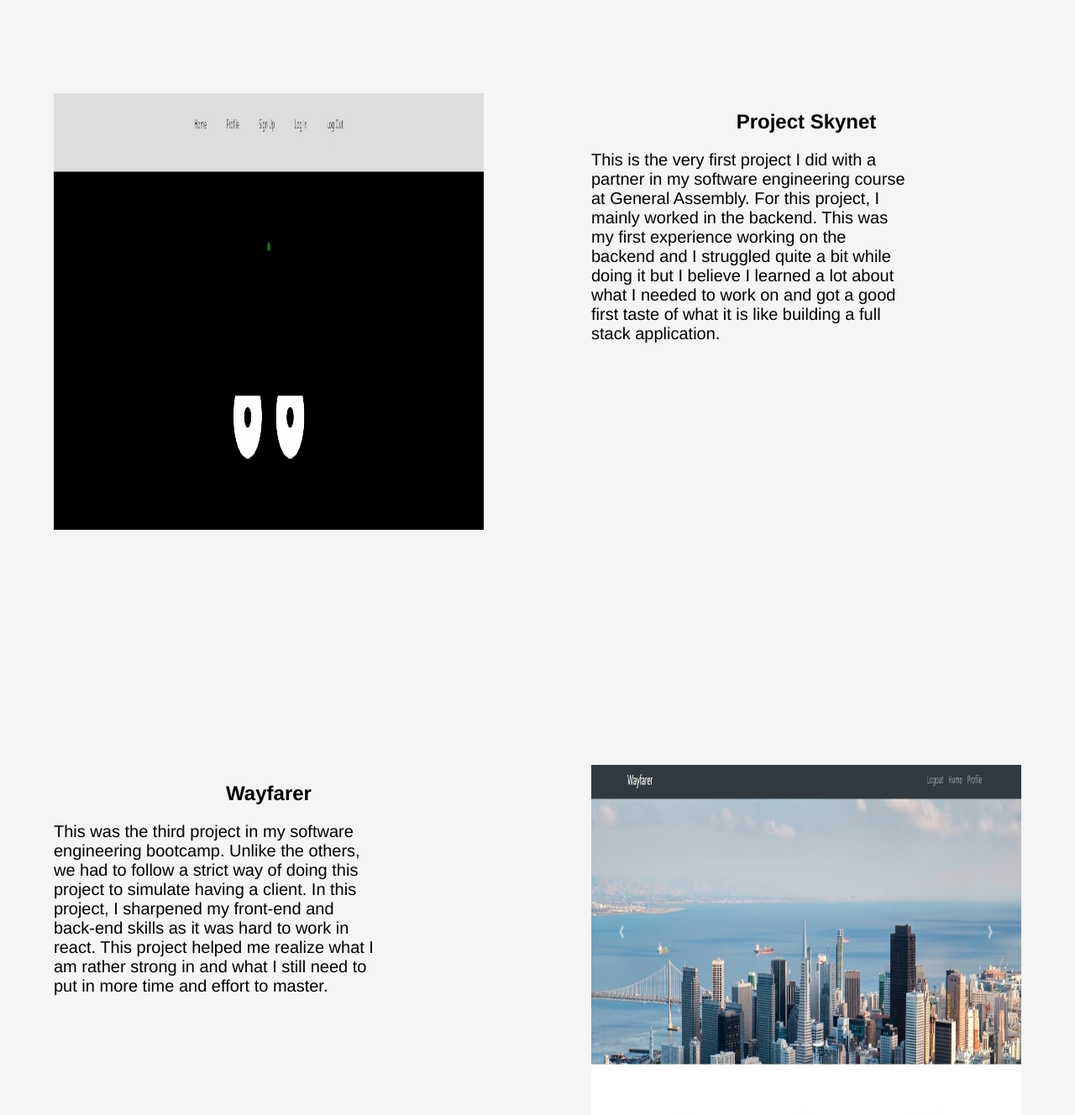
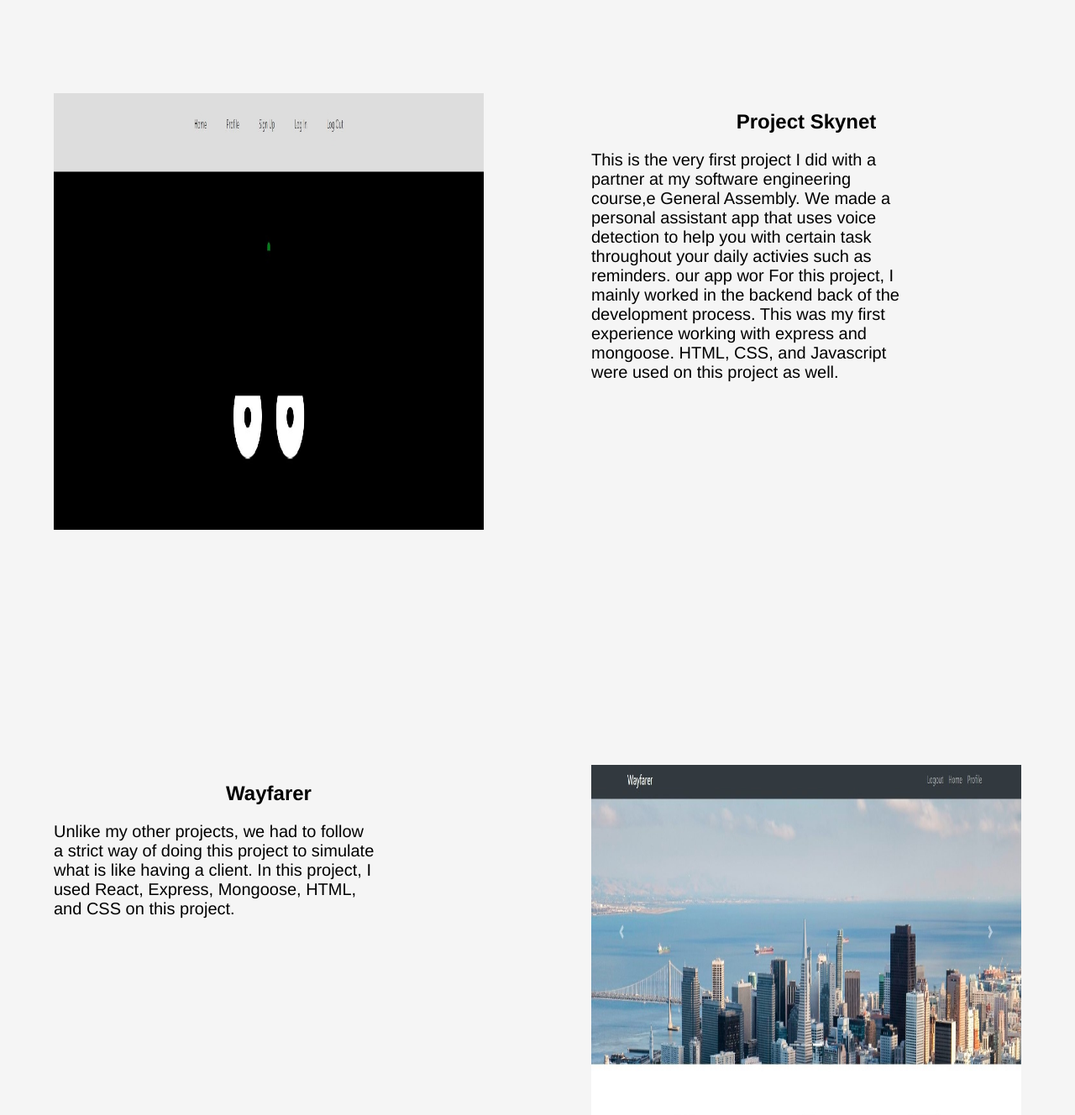
Before and after one commit to andymo15/portfolio, a plain HTML site: page index.html in a window 1280 px wide. Shown: the part 1617-2945 px from the top of the page at 84% size. Drawn offline with nearby package versions, Linux system fonts and the light colour scheme.

Commit message:
fixed descriptions

```diff
--- a/index.html
+++ b/index.html
@@ -51,18 +51,16 @@
         </div>
         <div class="project-one column">
             <h2 class="project-one-header">Project Skynet</h2>
-            <p>This is the very first project I did with a partner in my software engineering course at General Assembly. For this project,
-                I mainly worked in the backend. This was my first experience working on the backend and I struggled quite a bit while doing it but
-                I believe I learned a lot about what I needed to work on and got a good first taste of what it is like building a full stack application.
+            <p>This is the very first project I did with a partner at my software engineering course,e General Assembly. We made a personal assistant app that uses voice detection to help you with certain task throughout your daily activies such as reminders.  our app wor For this project,
+                I mainly worked in the backend back of the development process. This was my first experience working with express and mongoose. HTML, CSS, and Javascript were used on this project as well.
             </p>
         </div>
     </div>
     <div class="content-projects row" id="projects">
         <div class="project-one column">
             <h2 class="project-one-header">Wayfarer</h2>
-            <p>This was the third project in my software engineering bootcamp. Unlike the others, we had to follow a strict way of doing this project to simulate
-                having a client. In this project, I sharpened my front-end and back-end skills as it was hard to work in react. This project helped me realize what
-                I am rather strong in and what I still need to put in more time and effort to master.
+            <p> Unlike my other projects, we had to follow a strict way of doing this project to simulate what is like
+                having a client. In this project, I used React, Express, Mongoose, HTML, and CSS on this project.
             </p>
         </div>
         <div class="project-one column">
--- a/styles.css
+++ b/styles.css
@@ -1,3 +1,5 @@
+/* {header from https://bootsnipp.com/snippets/kl8Q3} */
+
 html, body {
 margin: 0;
 padding: 0;
```
